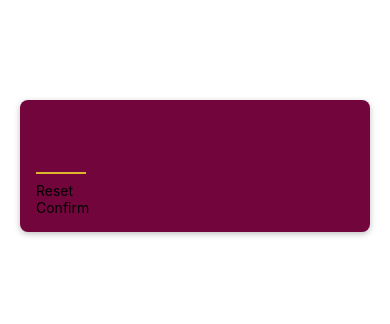
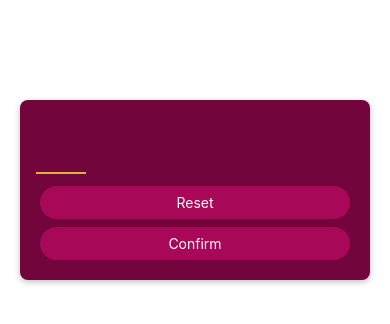
Before and after one commit to zlzlzlmo/mini-game-app, a React Native app: screen / in a window 390 px wide. Shown: the top 324 px of the page. Built offline with nearby package versions, Linux system fonts and the light colour scheme.

Commit message:
feat: primary button

```diff
--- a/components/PrimaryButton.tsx
+++ b/components/PrimaryButton.tsx
@@ -1,4 +1,4 @@
-import { StyleSheet, Text, View } from "react-native";
+import { StyleSheet, Text, View, Pressable } from "react-native";
 import React from "react";
 
 interface Props {
@@ -6,13 +6,43 @@
 }
 
 const PrimaryButton: React.FC<Props> = ({ children }) => {
+  const onClick = () => console.log("clicked");
   return (
-    <View>
-      <Text>{children}</Text>
+    <View style={styles.buttonOuterContainer}>
+      <Pressable
+        style={({ pressed }) =>
+          pressed
+            ? [styles.buttonInnerContainer, styles.pressed]
+            : styles.buttonInnerContainer
+        }
+        onPress={onClick}
+        android_ripple={{ color: "#c52a78" }}
+      >
+        <Text style={styles.buttonText}>{children}</Text>
+      </Pressable>
     </View>
   );
 };
 
 export default PrimaryButton;
 
-const styles = StyleSheet.create({});
+const styles = StyleSheet.create({
+  buttonOuterContainer: {
+    borderRadius: 28,
+    overflow: "hidden",
+    margin: 4,
+  },
+  buttonInnerContainer: {
+    backgroundColor: "#a80858",
+    paddingVertical: 8,
+    paddingHorizontal: 16,
+    elevation: 2,
+  },
+  buttonText: {
+    color: "white",
+    textAlign: "center",
+  },
+  pressed: {
+    opacity: 0.75,
+  },
+});
```
Also changed, not shown: 1 other file (tests, documents, lock files or other folders).
